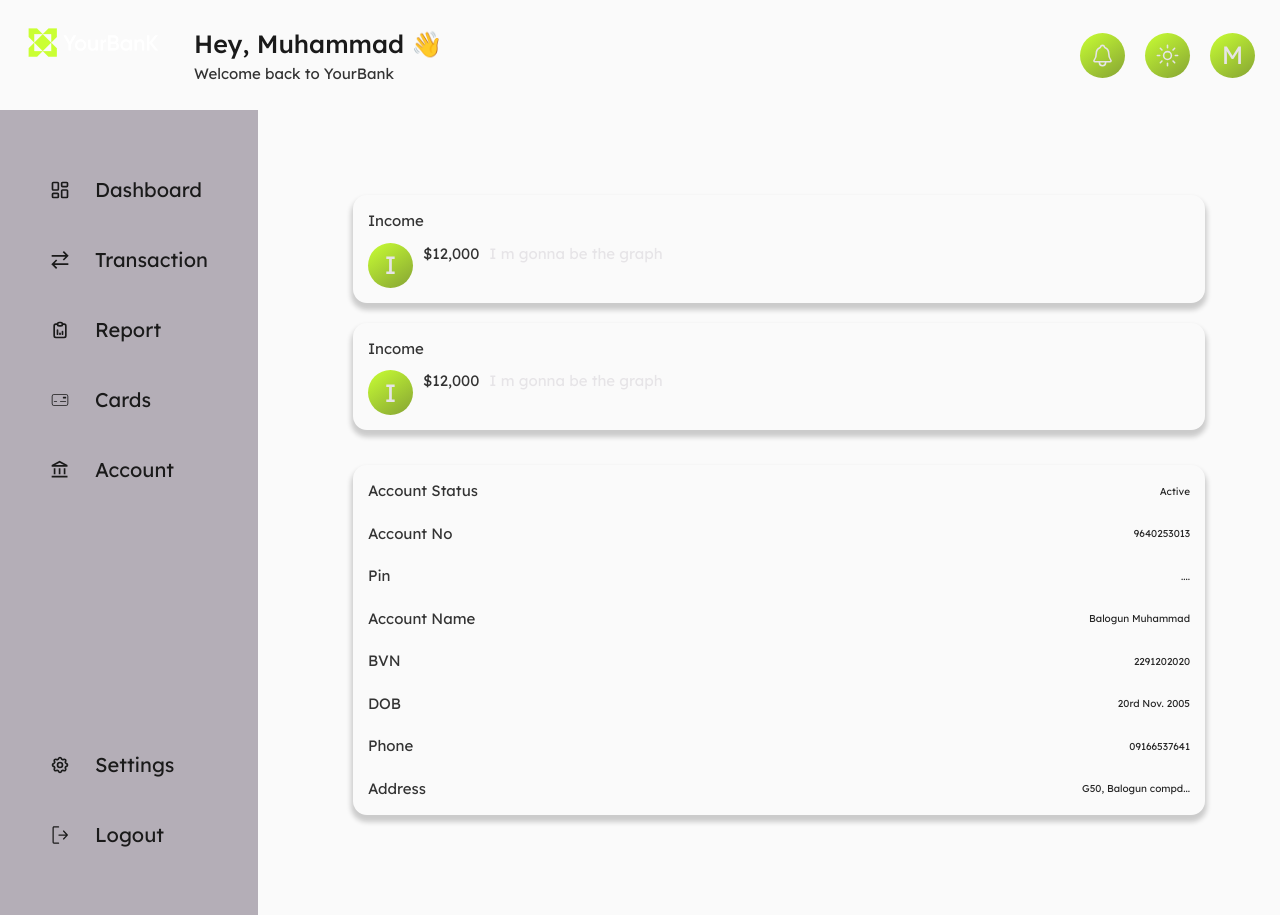
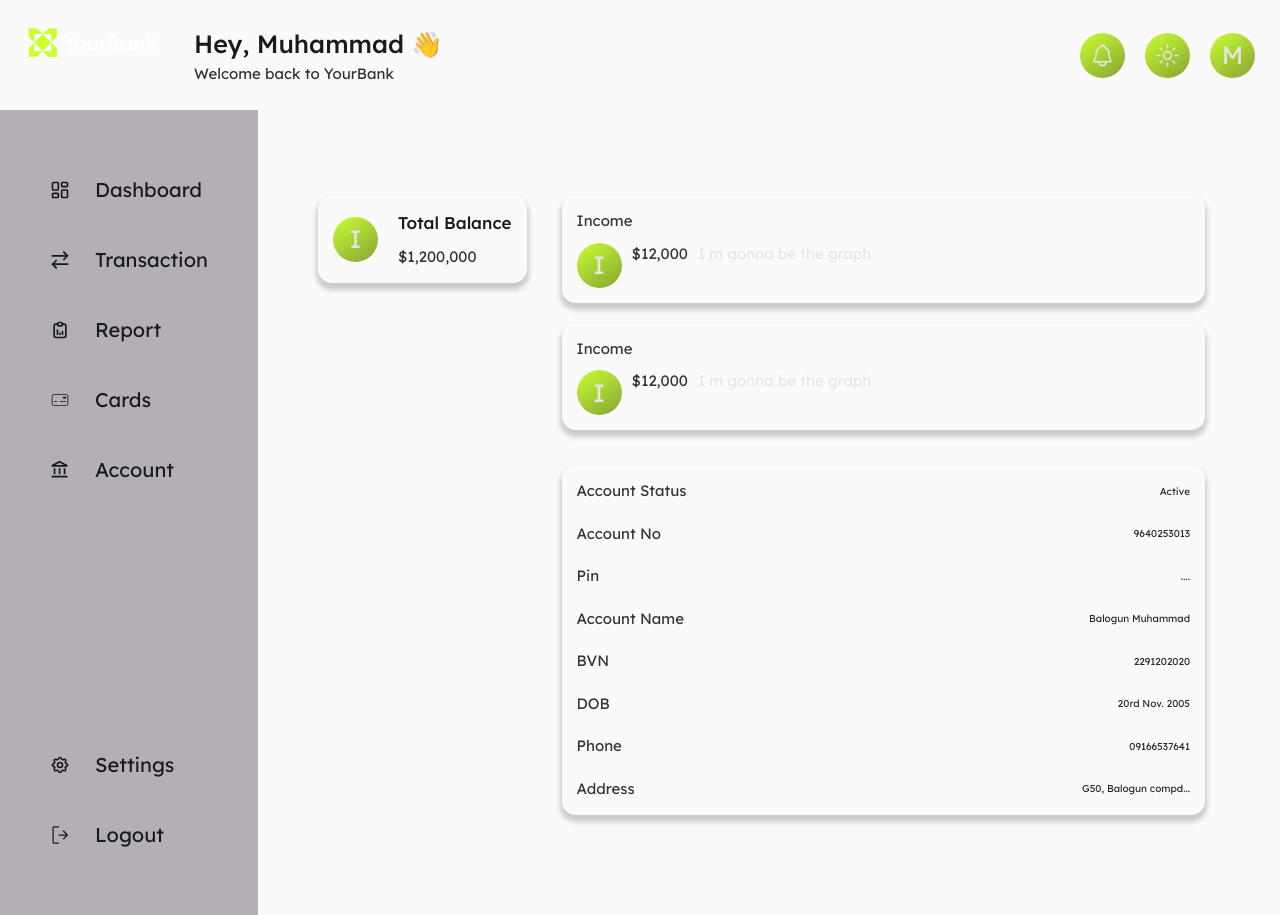
Before and after one commit to Muhammad0320/bank--f, a Next.js app: page /account in a window 1280 px wide. Built offline with nearby package versions, Linux system fonts and the light colour scheme.

Commit message:
chore:  update page ts

```diff
--- a/src/app/(content)/account/page.tsx
+++ b/src/app/(content)/account/page.tsx
@@ -1,7 +1,8 @@
 import IconContainer from '../../../../components/UI/IconContainer';
-import { Text } from '../../../../components/UI/Text';
+import { StyledH4, Text } from '../../../../components/UI/Text';
 import { FlexContainer } from '../../../../components/UI/uiStyles';
 import {
+  AccountBalanceContainer,
   AccountContainer,
   AccountDetailsComponent,
   AccountOverviewContainer,
@@ -10,7 +11,18 @@ import {
 const AccountPage = () => {
   return (
     <AccountContainer>
-      <AccountOverviewContainer></AccountOverviewContainer>
+      <AccountOverviewContainer>
+        <AccountBalanceContainer $flow="row" $size="inherit" as="ul">
+          <FlexContainer $flow="row" $size="small" as="li">
+            <IconContainer> I </IconContainer>
+
+            <FlexContainer $flow="column" $size="tiny">
+              <StyledH4> Total Balance </StyledH4>
+              <Text> $1,200,000 </Text>
+            </FlexContainer>
+          </FlexContainer>
+        </AccountBalanceContainer>
+      </AccountOverviewContainer>
 
       <AccountDetailsComponent as="section" $flow="column" $size="small">
         <FlexContainer $flow="column" $size="tiny">
```
